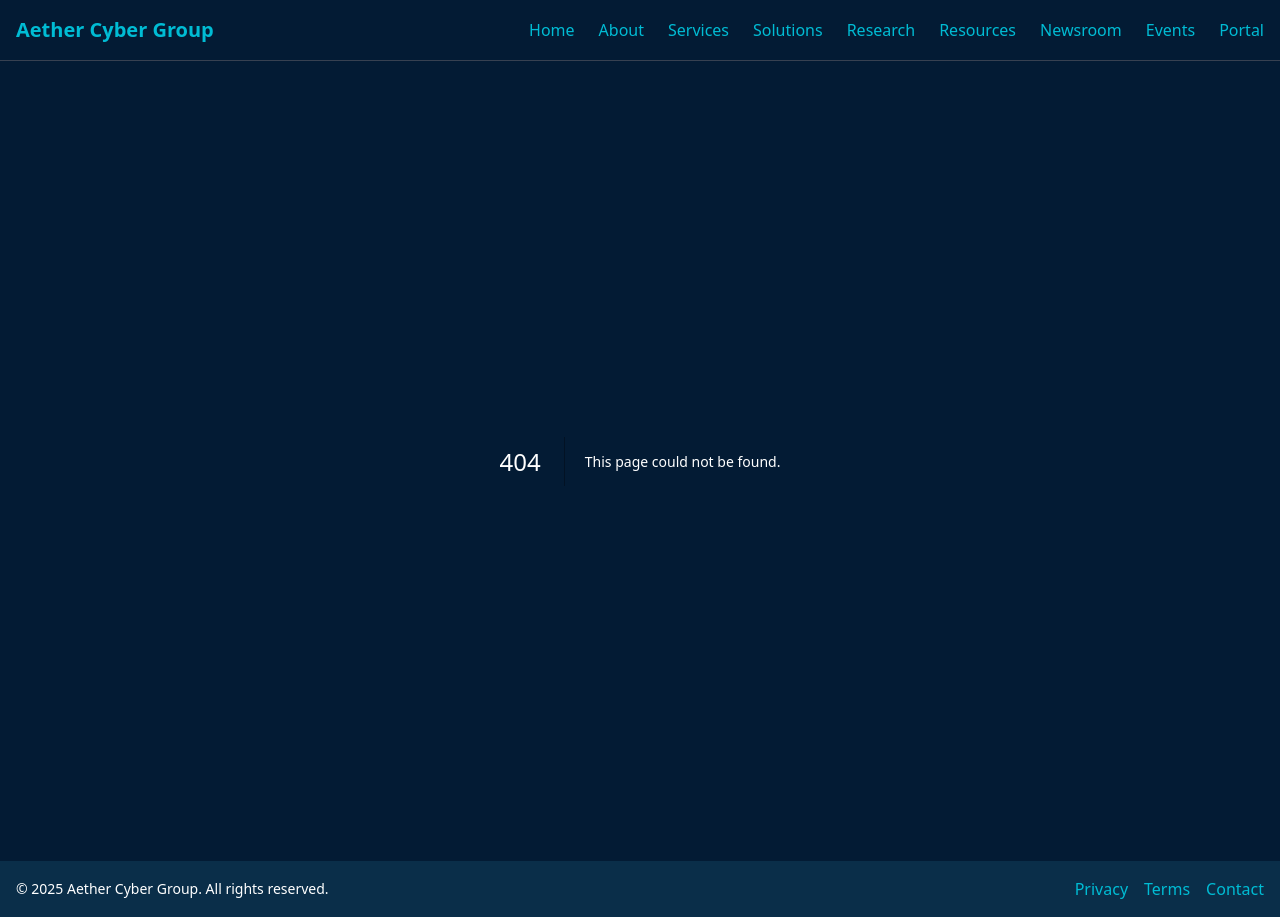
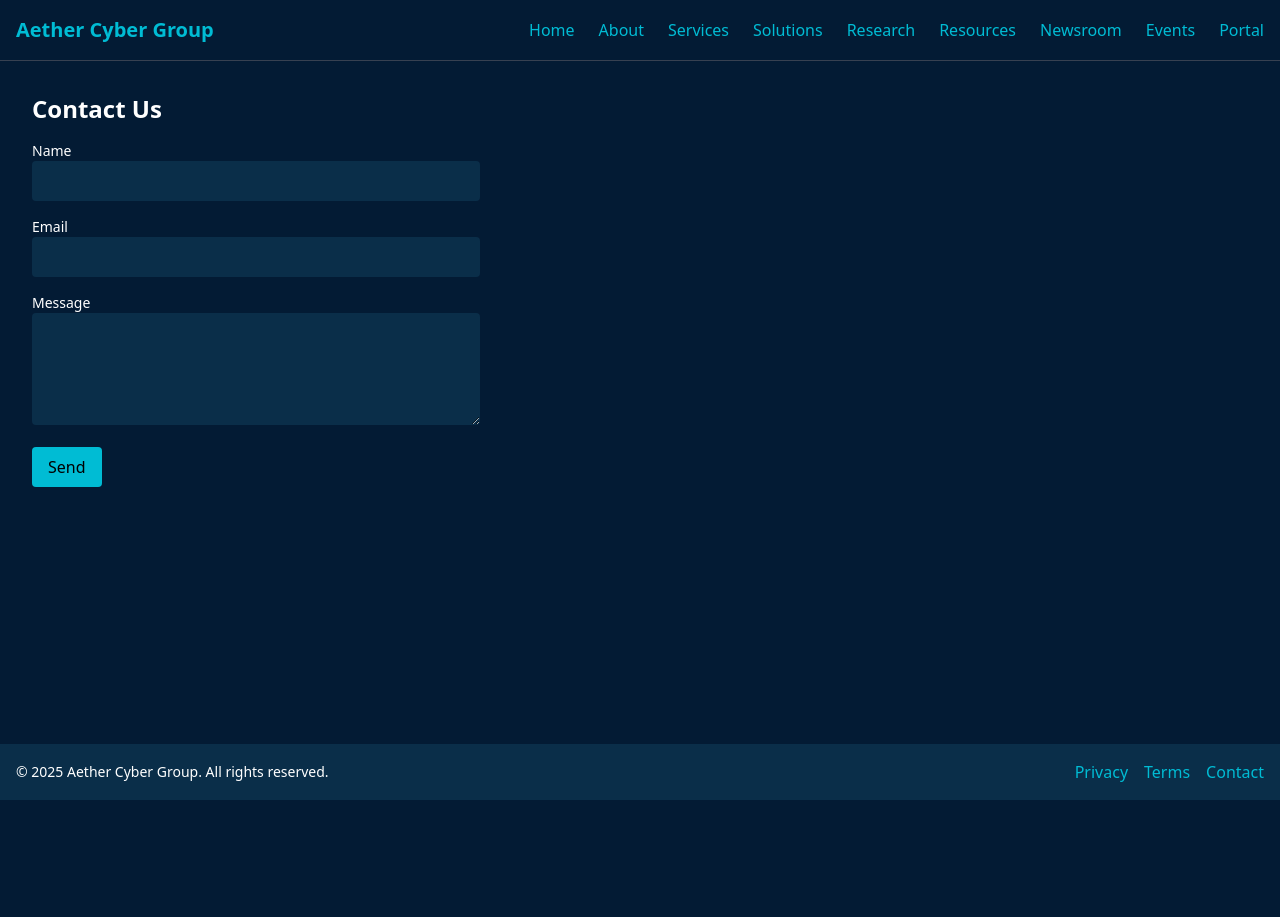
Before and after one commit to aethercybergroup/aethercybergroup.github.io, a Next.js app: page /about/contact in a window 1280 px wide. Before the commit this address had no page. After the commit the page ends 800 px from the top, so only its background shows below. Built offline with nearby package versions, Linux system fonts and the light colour scheme.

Commit message:
Create page.tsx

```diff
--- /dev/null
+++ b/app/about/contact/page.tsx
@@ -0,0 +1,75 @@
+'use client';
+import { useState } from 'react';
+
+export default function ContactPage() {
+  const [name, setName] = useState('');
+  const [email, setEmail] = useState('');
+  const [message, setMessage] = useState('');
+  const [status, setStatus] = useState<string | null>(null);
+
+  async function handleSubmit(e: React.FormEvent<HTMLFormElement>) {
+    e.preventDefault();
+    setStatus('loading');
+    try {
+      const res = await fetch('/api/contact', {
+        method: 'POST',
+        headers: { 'Content-Type': 'application/json' },
+        body: JSON.stringify({ name, email, message }),
+      });
+      if (res.ok) {
+        setStatus('success');
+        setName('');
+        setEmail('');
+        setMessage('');
+      } else {
+        setStatus('error');
+      }
+    } catch (err) {
+      setStatus('error');
+    }
+  }
+
+  return (
+    <section className="p-8 space-y-4 max-w-lg">
+      <h1 className="text-2xl font-bold">Contact Us</h1>
+      <form onSubmit={handleSubmit} className="space-y-4">
+        <div>
+          <label className="block text-sm font-medium">Name</label>
+          <input
+            type="text"
+            value={name}
+            onChange={e => setName(e.target.value)}
+            className="w-full p-2 rounded bg-card text-white"
+            required
+          />
+        </div>
+        <div>
+          <label className="block text-sm font-medium">Email</label>
+          <input
+            type="email"
+            value={email}
+            onChange={e => setEmail(e.target.value)}
+            className="w-full p-2 rounded bg-card text-white"
+            required
+          />
+        </div>
+        <div>
+          <label className="block text-sm font-medium">Message</label>
+          <textarea
+            value={message}
+            onChange={e => setMessage(e.target.value)}
+            className="w-full p-2 rounded bg-card text-white"
+            rows={4}
+            required
+          ></textarea>
+        </div>
+        <button type="submit" className="px-4 py-2 bg-primary text-black rounded">
+          Send
+        </button>
+      </form>
+      {status === 'loading' && <p>Sending...</p>}
+      {status === 'success' && <p className="text-green-500">Message sent successfully!</p>}
+      {status === 'error' && <p className="text-red-500">Something went wrong. Please try again.</p>}
+    </section>
+  );
+}
```
